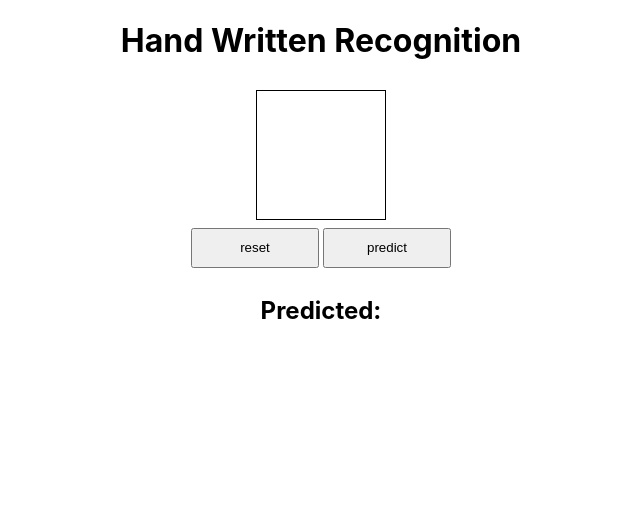
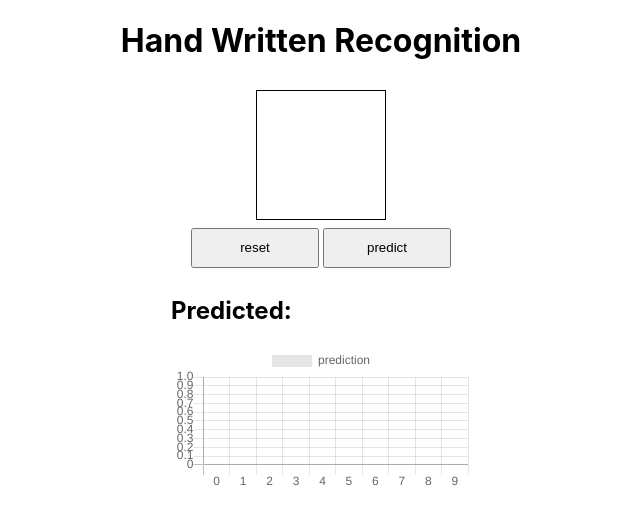
Before and after one commit to yu-s1127/hw_frontend, a React (Create React App) app: page / in a window 1280 px wide. Shown: the top 524 px of the page, without its empty margins (319-959 px from the left). Built offline with nearby package versions, Linux system fonts and the light colour scheme.

Commit message:
display prob distribution

```diff
--- a/package.json
+++ b/package.json
@@ -7,7 +7,9 @@
     "@testing-library/react": "^11.1.0",
     "@testing-library/user-event": "^12.1.10",
     "axios": "0.21.0",
+    "chart.js": "2.9.4",
     "react": "^17.0.1",
+    "react-chartjs-2": "2.11.1",
     "react-dom": "^17.0.1",
     "react-router-dom": "5.2.0",
     "react-scripts": "4.0.3",
--- a/src/components/HandWritten.jsx
+++ b/src/components/HandWritten.jsx
@@ -1,6 +1,7 @@
 import React, { useRef, useState } from 'react';
 import styled from 'styled-components';
 import axios from 'axios';
+import { Bar } from 'react-chartjs-2';
 
 const HandWritten = () => {
   const canvasRef = useRef(null);
@@ -10,6 +11,16 @@ const HandWritten = () => {
 
   const canvasWidth = 128;
   const canvasHeight = 128;
+
+  const data = {
+    labels: ['0', '1', '2', '3', '4', '5', '6', '7', '8', '9'],
+    datasets: [
+      {
+        label: 'prediction',
+        data: predictionProb,
+      },
+    ],
+  };
 
   const startDrawing = () => {
     setDrawing(true);
@@ -81,11 +92,7 @@ const HandWritten = () => {
 
       <div>
         <h2>Predicted: {predictedLabel}</h2>
-        {predictionProb.map((prob, index) => (
-          <p>
-            {index}: {prob}
-          </p>
-        ))}
+        <Bar data={data} />
       </div>
     </SContainer>
   );
```
Also changed, not shown: 1 other file (tests, documents, lock files or other folders).
